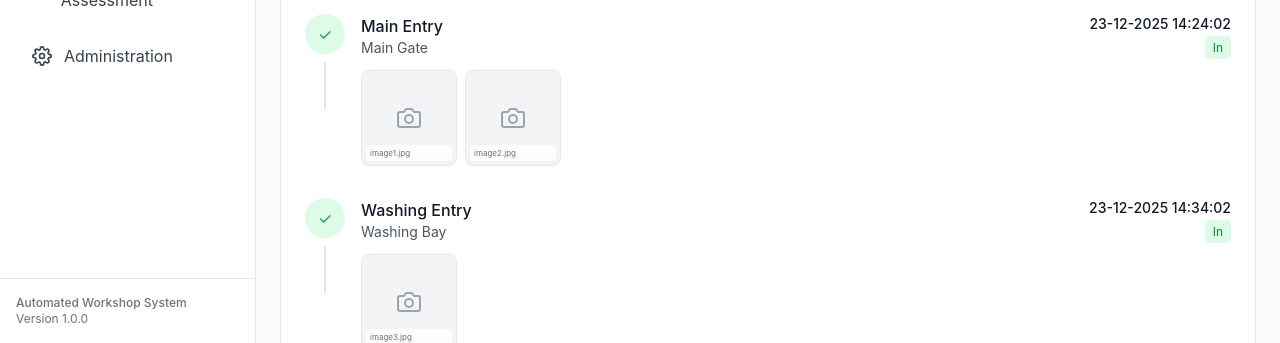
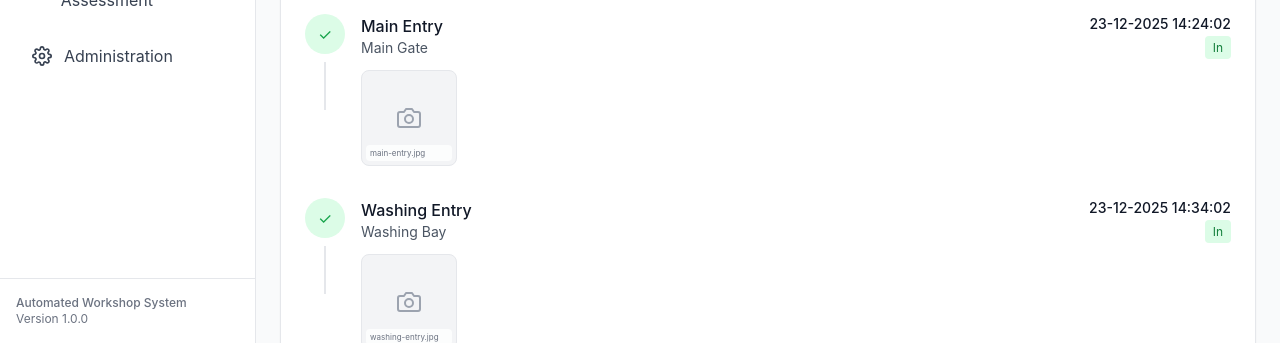
Before and after one commit to BharathMaradana86/MSIL_pasco_poc_ui_repo, a React (Vite) app: page /vehicle/1 in a window 1280 px wide. Shown: the part 457-800 px from the top of the page. Built offline with nearby package versions, Linux system fonts and the light colour scheme.

Commit message:
fix: updated client-v2

```diff
--- a/src/pages/VehicleDetails.tsx
+++ b/src/pages/VehicleDetails.tsx
@@ -19,7 +19,7 @@ interface VehicleTrackingStage {
   stage: string
   direction: 'In' | 'Out'
   timestamp: Date
-  images: string[]
+  image?: string
   location: string
 }
 
@@ -67,7 +67,7 @@ export default function VehicleDetails() {
       stage: 'Main Entry',
       direction: 'In',
       timestamp: new Date(Date.now() - 120 * 60000),
-      images: ['image1.jpg', 'image2.jpg'],
+      image: 'main-entry.jpg',
       location: 'Main Gate',
     },
     {
@@ -75,7 +75,7 @@ export default function VehicleDetails() {
       stage: 'Washing Entry',
       direction: 'In',
       timestamp: new Date(Date.now() - 110 * 60000),
-      images: ['image3.jpg'],
+      image: 'washing-entry.jpg',
       location: 'Washing Bay',
     },
     {
@@ -83,7 +83,7 @@ export default function VehicleDetails() {
       stage: 'Washing Exit',
       direction: 'Out',
       timestamp: new Date(Date.now() - 95 * 60000),
-      images: ['image4.jpg', 'image5.jpg'],
+      image: 'washing-exit.jpg',
       location: 'Washing Bay',
     },
     {
@@ -91,7 +91,7 @@ export default function VehicleDetails() {
       stage: 'Floor Entry',
       direction: 'In',
       timestamp: new Date(Date.now() - 90 * 60000),
-      images: ['image6.jpg'],
+      image: undefined,
       location: 'Service Floor',
     },
     {
@@ -99,7 +99,7 @@ export default function VehicleDetails() {
       stage: 'Bay Allocation',
       direction: 'In',
       timestamp: new Date(Date.now() - 85 * 60000),
-      images: ['image7.jpg', 'image8.jpg', 'image9.jpg'],
+      image: undefined,
       location: 'Bay 2',
     },
   ]
@@ -283,20 +283,17 @@ export default function VehicleDetails() {
                             </span>
                           </div>
                         </div>
-                        {stage.images.length > 0 && (
+                        {stage.image && (
                           <div className="mt-3 flex flex-wrap gap-2">
-                            {stage.images.map((img, idx) => (
                             <div
-                                key={idx}
                               className="relative w-24 h-24 bg-gray-100 rounded-lg border border-gray-200 flex items-center justify-center overflow-hidden hover:border-primary-300 cursor-pointer group"
                             >
                               <FiCamera className="w-6 h-6 text-gray-400 group-hover:text-primary-600" />
                               <div className="absolute inset-0 bg-black bg-opacity-0 group-hover:bg-opacity-10 transition-opacity"></div>
                               <span className="absolute bottom-1 left-1 right-1 text-[8px] text-gray-500 bg-white bg-opacity-80 px-1 py-0.5 rounded truncate">
-                                  {img}
+                                {stage.image}
                               </span>
                             </div>
-                            ))}
                           </div>
                         )}
                       </div>
```
Lines whose indentation alone changed are shown as unchanged.
